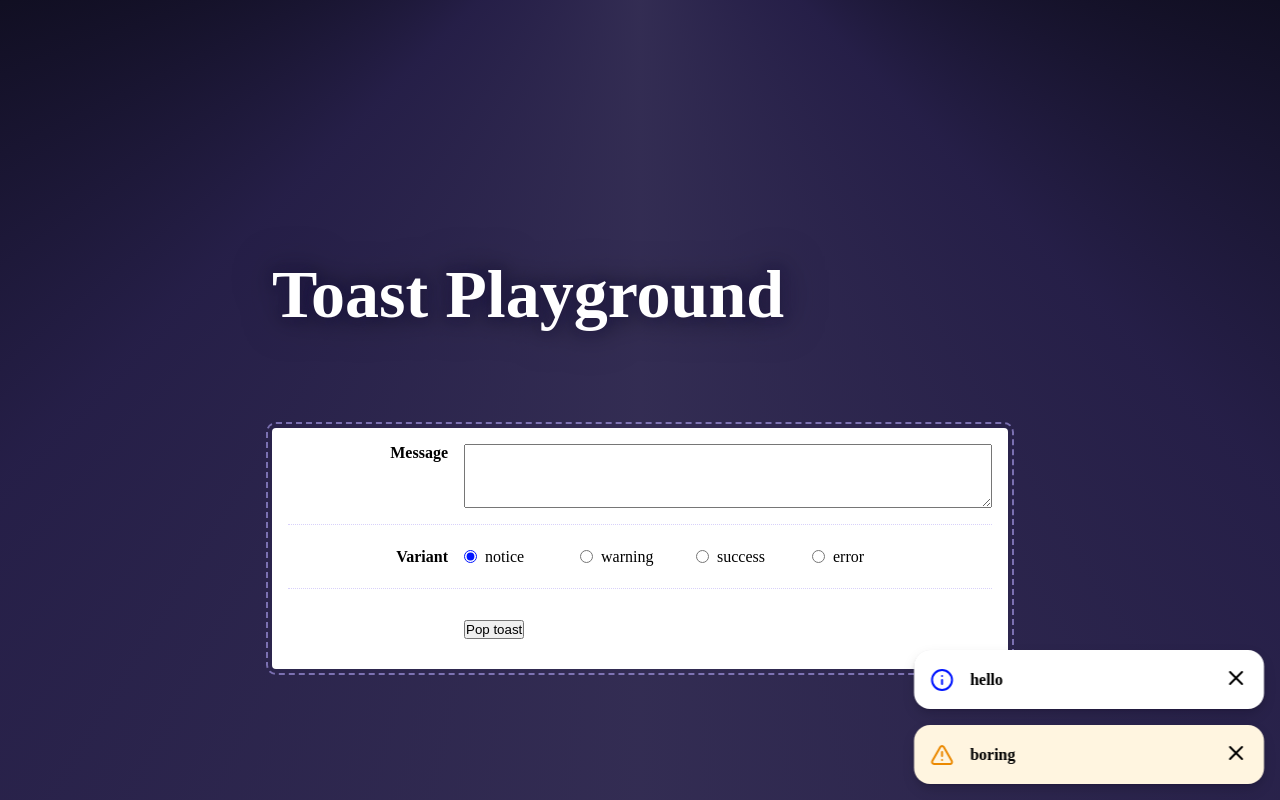
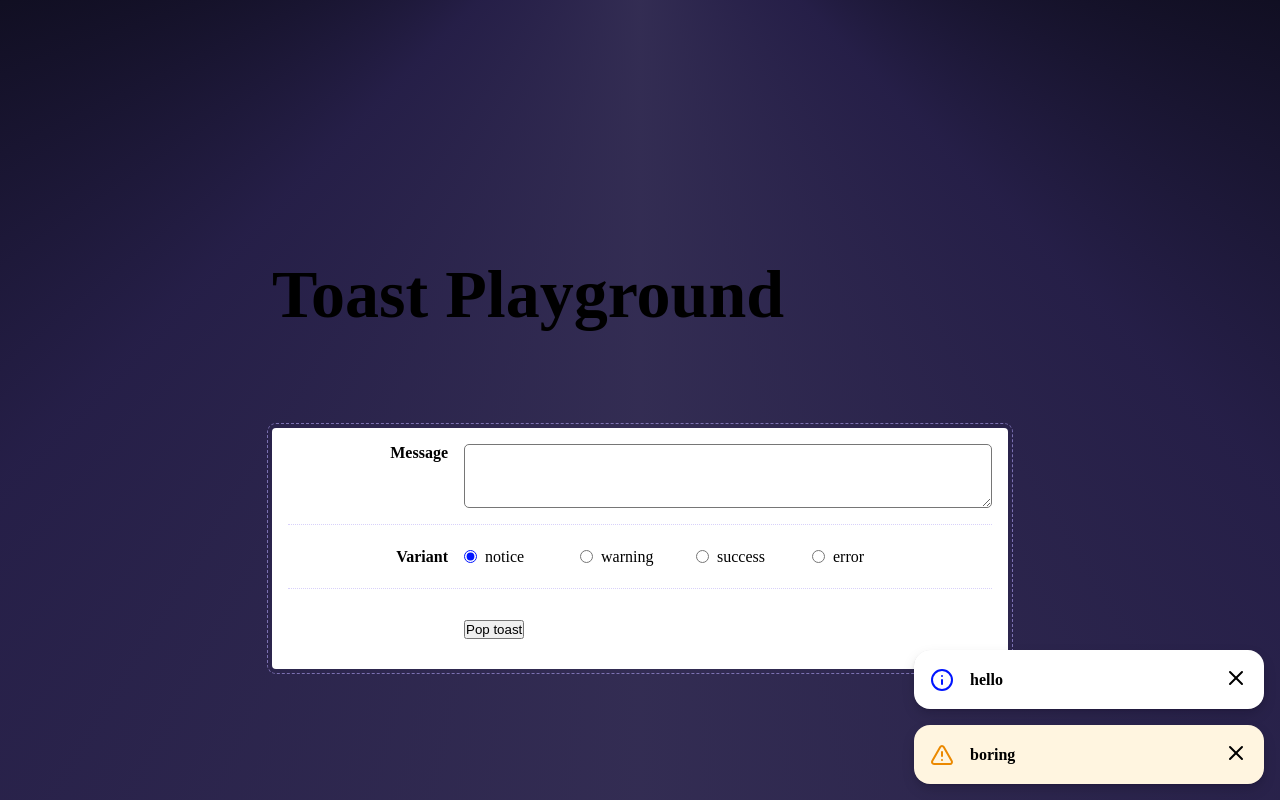
Before and after one commit to Genesispro-maker/french-toast, a React (Vite) app in the folder french-toast/: page / in a window 1280 px wide. Built offline with nearby package versions, Linux system fonts and the light colour scheme.

Commit message:
Update playground.module.css

```diff
--- a/french-toast/src/playground/playground.module.css
+++ b/french-toast/src/playground/playground.module.css
@@ -18,11 +18,8 @@
   font-size: 4.25rem;
   line-height: 1.1;
   padding-bottom: 32px;
-  color: white;
-  text-shadow:
-    0px 0px 10px hsl(250deg 40% 16% / 0.5),
-    0px 0px 20px hsl(250deg 40% 16% / 0.5),
-    0px 0px 40px hsl(250deg 40% 16% / 0.5);
+  color: black;
+
 }
 
 .wrapper header img {
@@ -35,7 +32,7 @@
 
 .controlsWrapper {
   color-scheme: light;
-  outline: 2px dashed hsl(250deg 80% 80% / 0.6);
+  outline: 0.5px dashed hsl(250deg 80% 80% / 0.6);
   outline-offset: 4px;
   border-radius: 4px;
   background: white;
@@ -101,6 +98,7 @@
   display: block;
   width: 100%;
   height: 4rem;
+  border-radius: 5px;
 }
 
 .notice{
```
